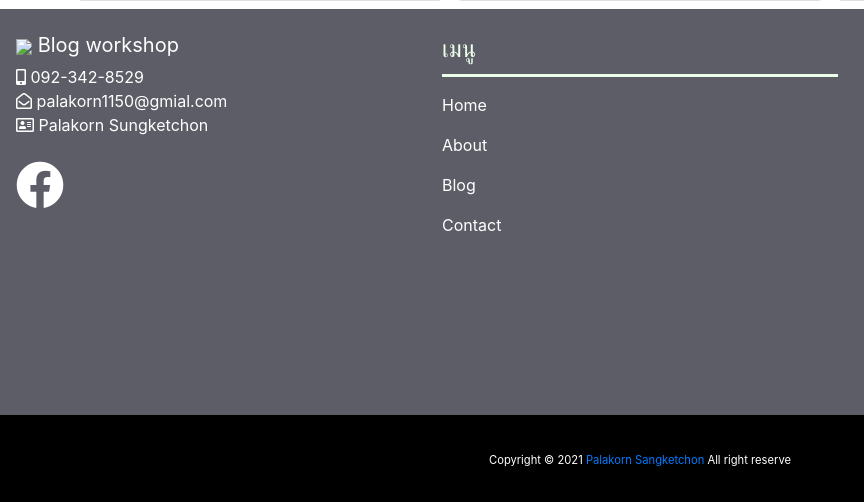
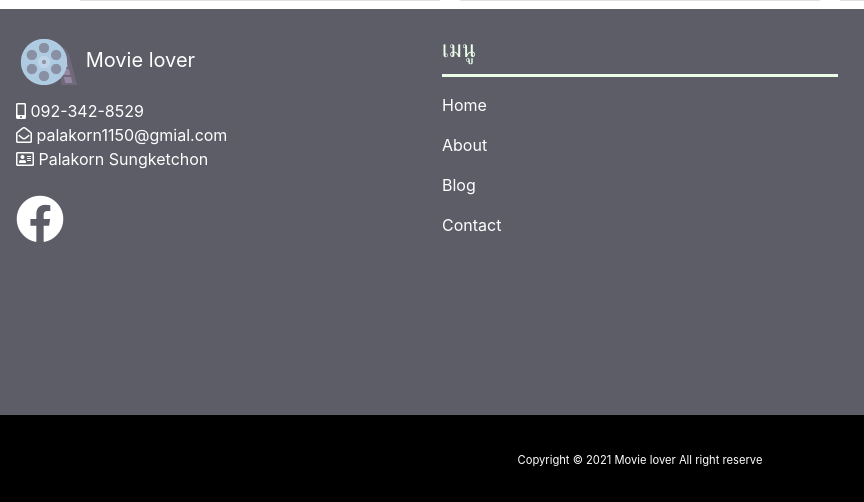
Before and after one commit to Palakorn2529/blog, a website: page index.html in a window 1280 px wide. Shown: the part 2020-2522 px from the top of the page, 0-864 px from the left. Drawn offline with nearby package versions, Linux system fonts and the light colour scheme; grey boxes are pictures that could not be loaded.

Commit message:
complete 1

```diff
--- a/assets/css/style.css
+++ b/assets/css/style.css
@@ -111,3 +111,11 @@ body {
     /*set vertical center for single line text*/
     text-align: center;
 }
+
+.footer a {
+    color: white;
+}
+
+.footer a:hover {
+    text-decoration: none;
+}
--- a/index.html
+++ b/index.html
@@ -197,7 +197,7 @@
         <div class="row">
             <div class="col-md-4">
                 <a class="navbar-brand text-white" href="#">
-                    <img src="assets\image\computer_monitor_pc_10893.png" class="d-inline-block" /> Blog workshop
+                    <img src="assets\image\film_reel_29305.png" class="d-inline-block" /> Movie lover
                 </a>
                 <p>
                     <i class="fas fa-mobile-alt"></i> 092-342-8529<br>
@@ -232,7 +232,7 @@
     </footer>
     <footer class="footer">
         <span> Copyright 	&copy; 2021</span>
-        <a href="https://www.facebook.com/palagorn.sangketchon" target="_blank"> Palakorn Sangketchon </a> All right reserve
+        <a href="https://www.facebook.com/palagorn.sangketchon" target="_blank"><span>Movie lover</span></a> All right reserve
     </footer>
 
     <script src="node_modules/jquery/dist/jquery.min.js"></script>
```
